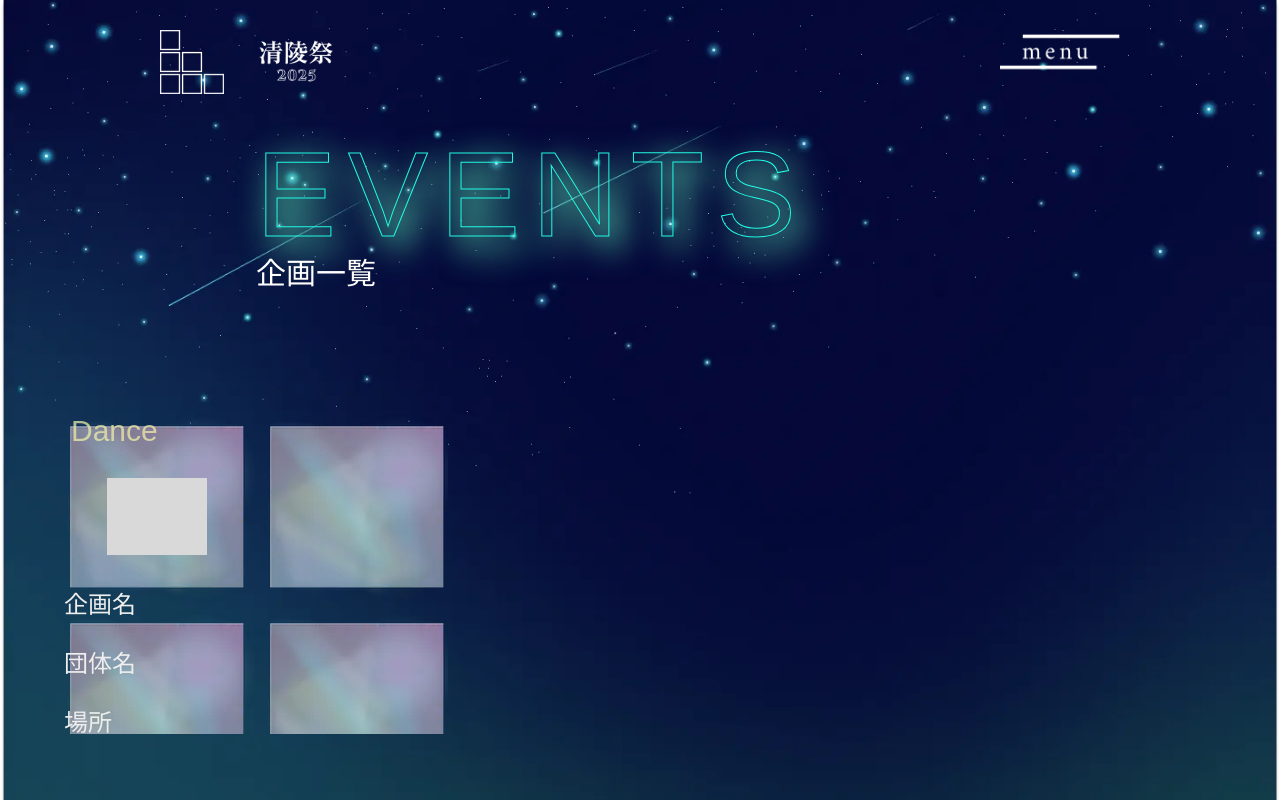
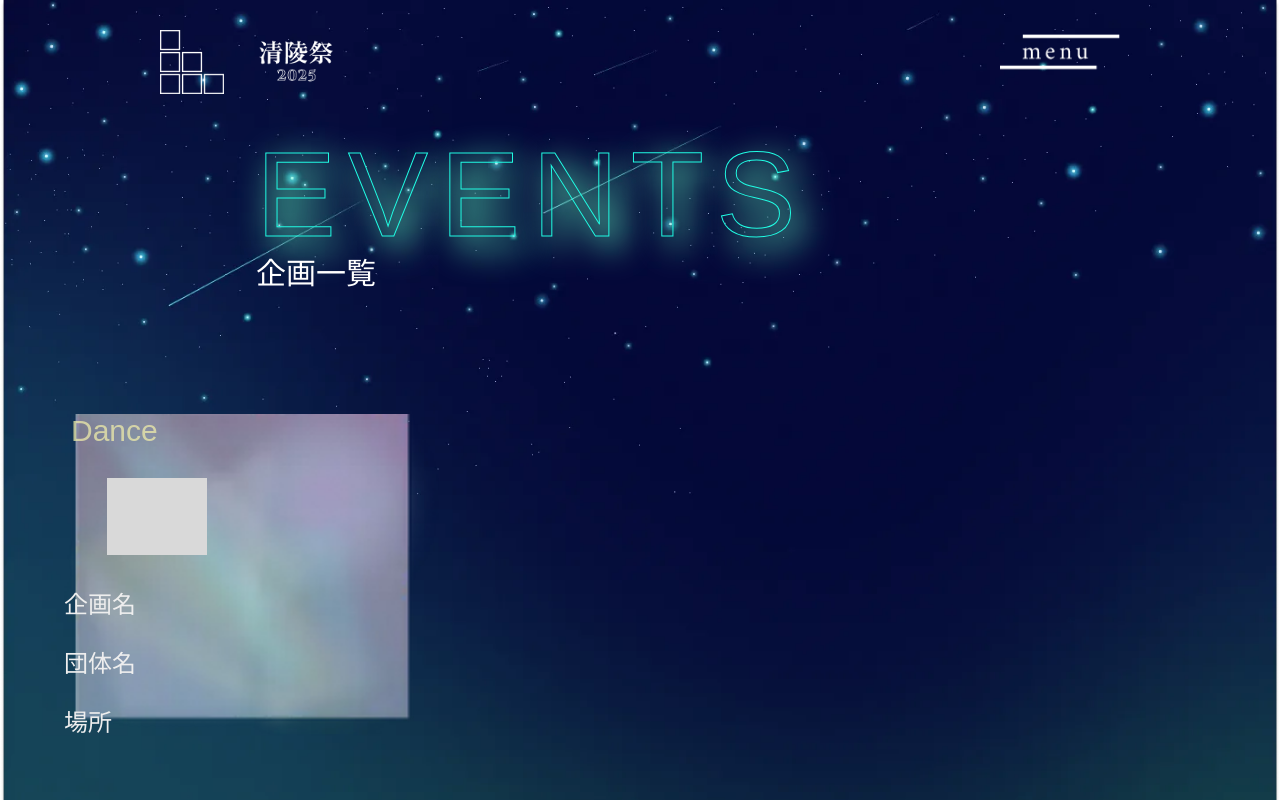
Before and after one commit to ynufes-tech/ynufes-seiryo25, a Nuxt app: page /events in a window 1280 px wide. Built offline with nearby package versions, Linux system fonts and the light colour scheme; a web font is replaced by a local one.

Commit message:
カード背景の修正

```diff
--- a/components/EventCard.vue
+++ b/components/EventCard.vue
@@ -31,7 +31,9 @@
   width:30vw;
   height:25vw;
   background-image: url(~/assets/images/event-card.webp);
-  backgroud-size: cover;
+  background-size: cover;
+  background-position: center;
+  background-repeat: no-repeat;
 }
 .card-title{
   color: #EDEBA9BF;
```
